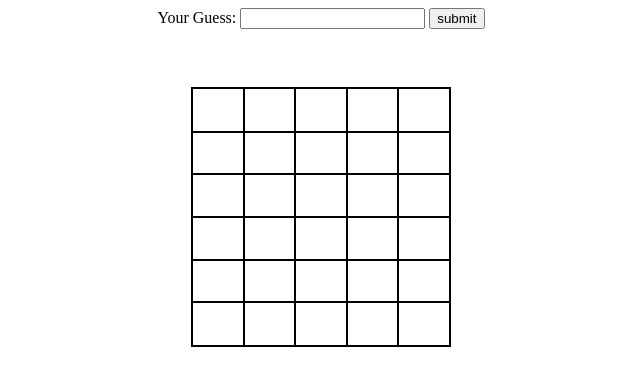
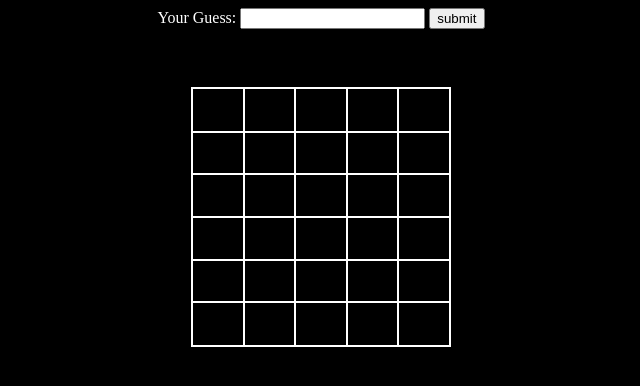
Before and after one commit to abhiyansh/wordle, a plain HTML site: page index.html in a window 1280 px wide. Shown: the whole page, without its empty margins (319-959 px from the left). Drawn offline with Linux system fonts and the light colour scheme.

Commit message:
add dark theme

```diff
--- a/style.css
+++ b/style.css
@@ -1,6 +1,5 @@
 * {
     box-sizing: border-box;
-    /* outline: red solid 1px; */
 }
 
 body{
@@ -9,19 +8,25 @@ body{
     flex-direction: column;
     align-items: center;
     gap: 50px;
+    background-color: black;
+}
+
+label[for="guess"],
+.final-result {
+    color: white;
 }
 
 .grid-container{
     width: 256px;
     height: 256px;
-    outline: black solid 2px;
+    outline: white solid 2px;
     display: flex;
     flex-wrap: wrap;
     margin: 10px;
 }
 
 .grid-cell{
-    outline: black solid 1px;
+    outline: white solid 1px;
     text-transform: uppercase;
 }
 
```
